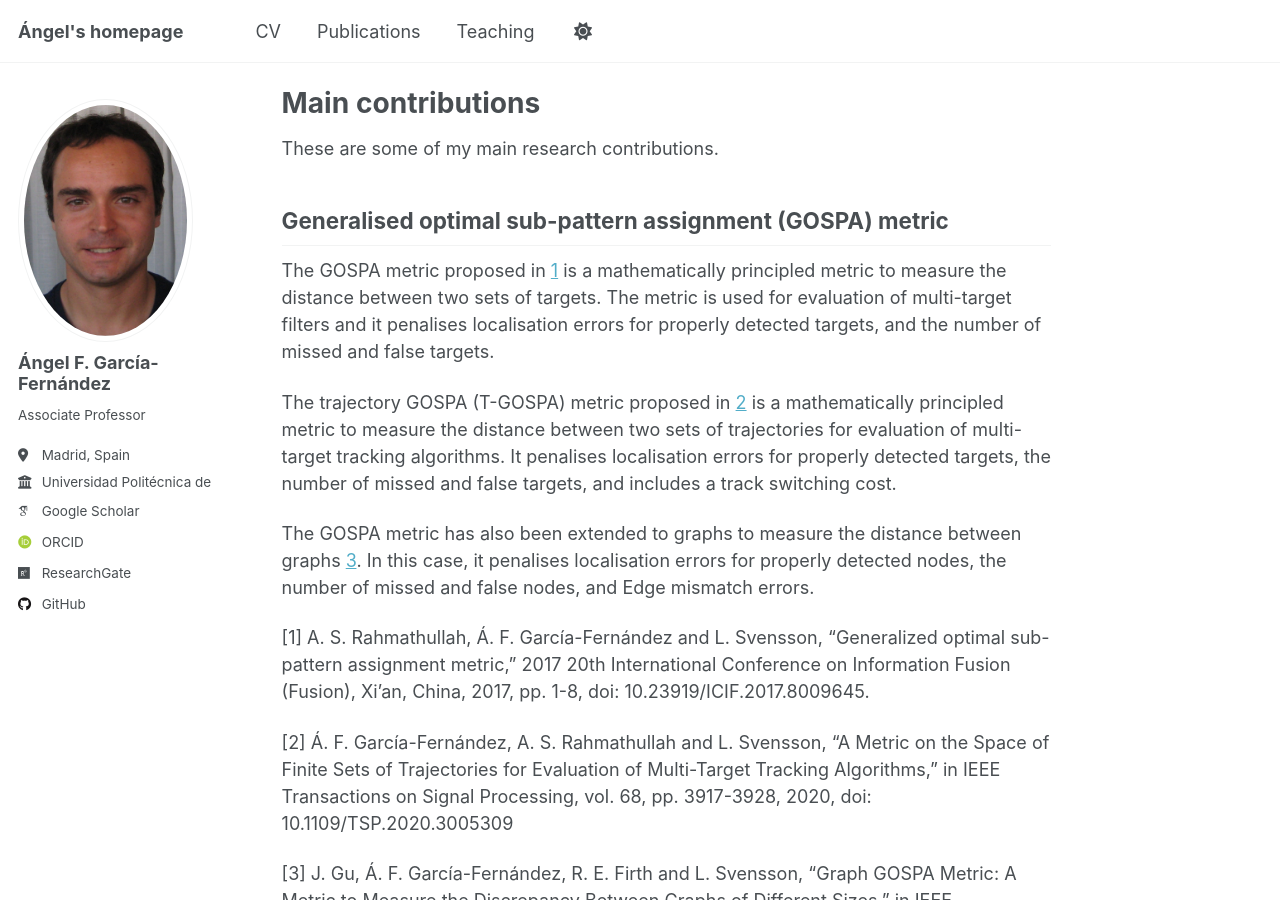
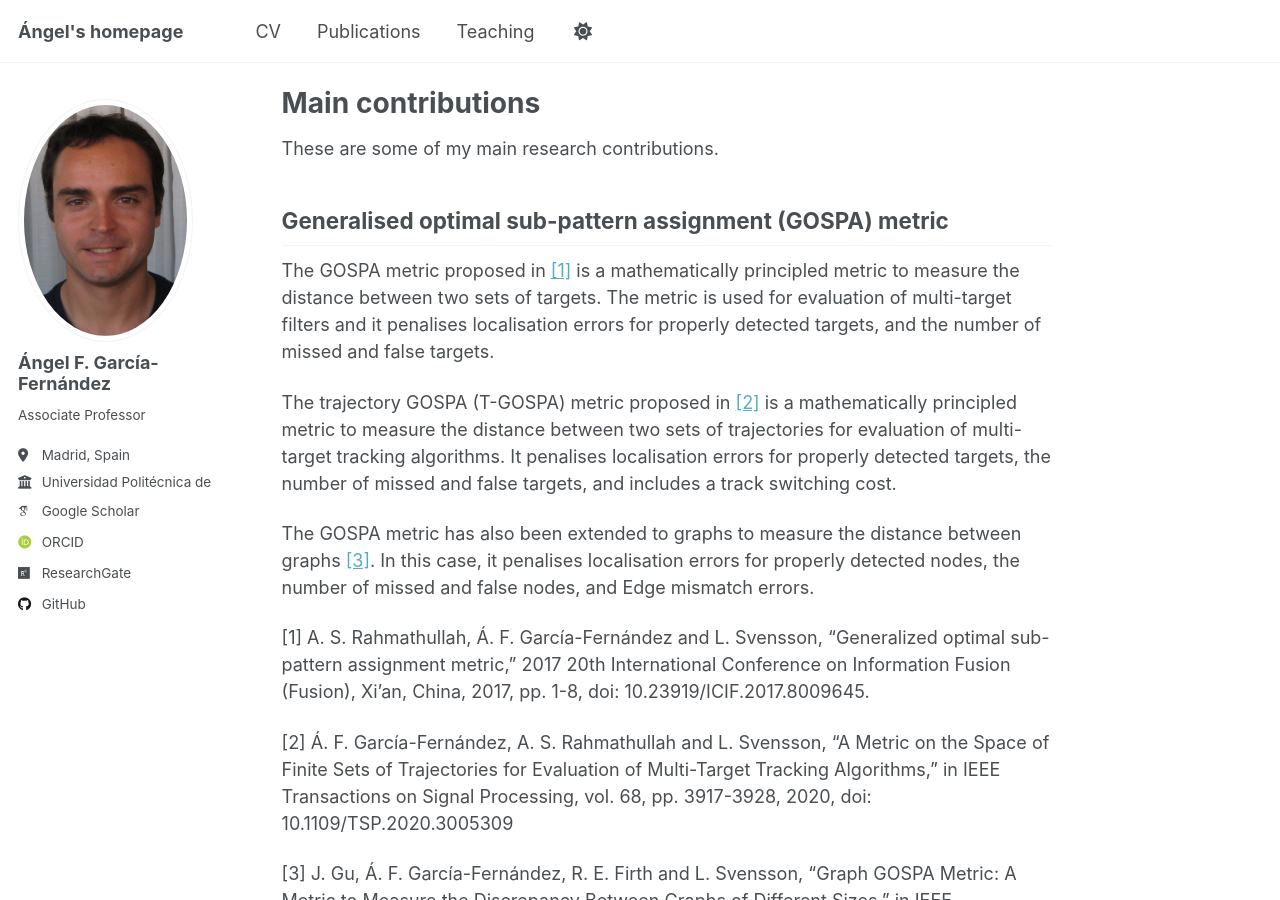
Before and after one commit to Agarciafernandez/Agarciafernandez.github.io, a Jekyll site: the page built from _pages/about.md, in a window 1280 px wide and 900 px high, scrolled down 317 px. Built offline with Jekyll 4.4.1, drawn with Linux system fonts in a browser that asks for light colours; some web fonts are replaced.

```diff
--- a/_pages/about.md
+++ b/_pages/about.md
@@ -19,11 +19,11 @@ These are some of my main research contributions.
 Generalised optimal sub-pattern assignment (GOSPA) metric
 ---------------
 
-The GOSPA metric proposed in [1](https://ieeexplore.ieee.org/document/8009645) is a mathematically principled metric to measure the distance between two sets of targets. The metric is used for evaluation of multi-target filters and it penalises localisation errors for properly detected targets, and the number of missed and false targets.
+The GOSPA metric proposed in [[1]](https://ieeexplore.ieee.org/document/8009645) is a mathematically principled metric to measure the distance between two sets of targets. The metric is used for evaluation of multi-target filters and it penalises localisation errors for properly detected targets, and the number of missed and false targets.
 
-The trajectory GOSPA (T-GOSPA) metric proposed in [2](https://ieeexplore.ieee.org/abstract/document/9127194) is a mathematically principled metric to measure the distance between two sets of trajectories for evaluation of multi-target tracking algorithms. It penalises localisation errors for properly detected targets, the number of missed and false targets, and includes a track switching cost.
+The trajectory GOSPA (T-GOSPA) metric proposed in [[2]](https://ieeexplore.ieee.org/abstract/document/9127194) is a mathematically principled metric to measure the distance between two sets of trajectories for evaluation of multi-target tracking algorithms. It penalises localisation errors for properly detected targets, the number of missed and false targets, and includes a track switching cost.
 
-The GOSPA metric has also been extended to graphs to measure the distance between graphs [3](https://ieeexplore.ieee.org/abstract/document/10644126). In this case, it penalises localisation errors for properly detected nodes, the number of missed and false nodes, and Edge mismatch errors.
+The GOSPA metric has also been extended to graphs to measure the distance between graphs [[3]](https://ieeexplore.ieee.org/abstract/document/10644126). In this case, it penalises localisation errors for properly detected nodes, the number of missed and false nodes, and Edge mismatch errors.
 
 
 
```
